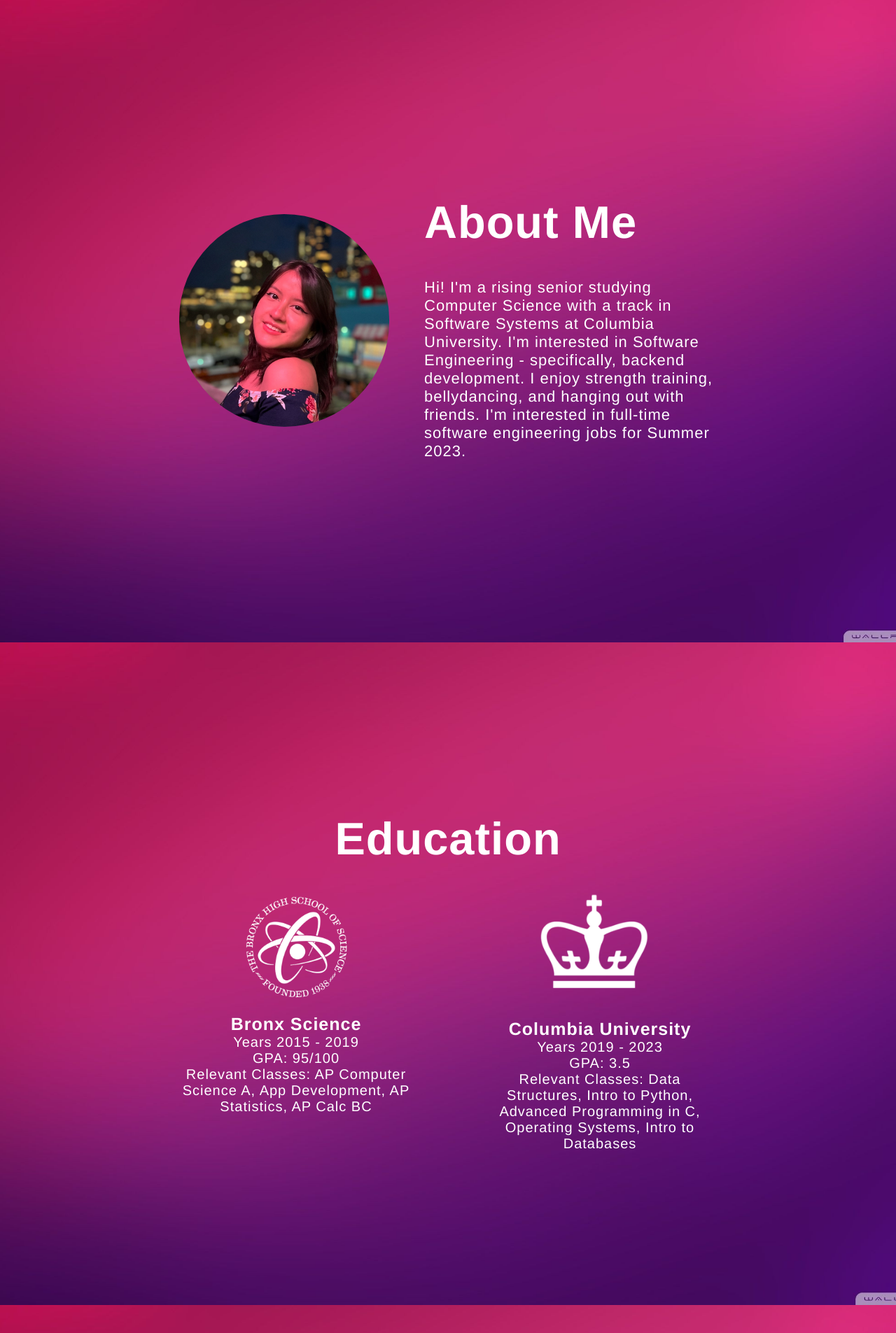
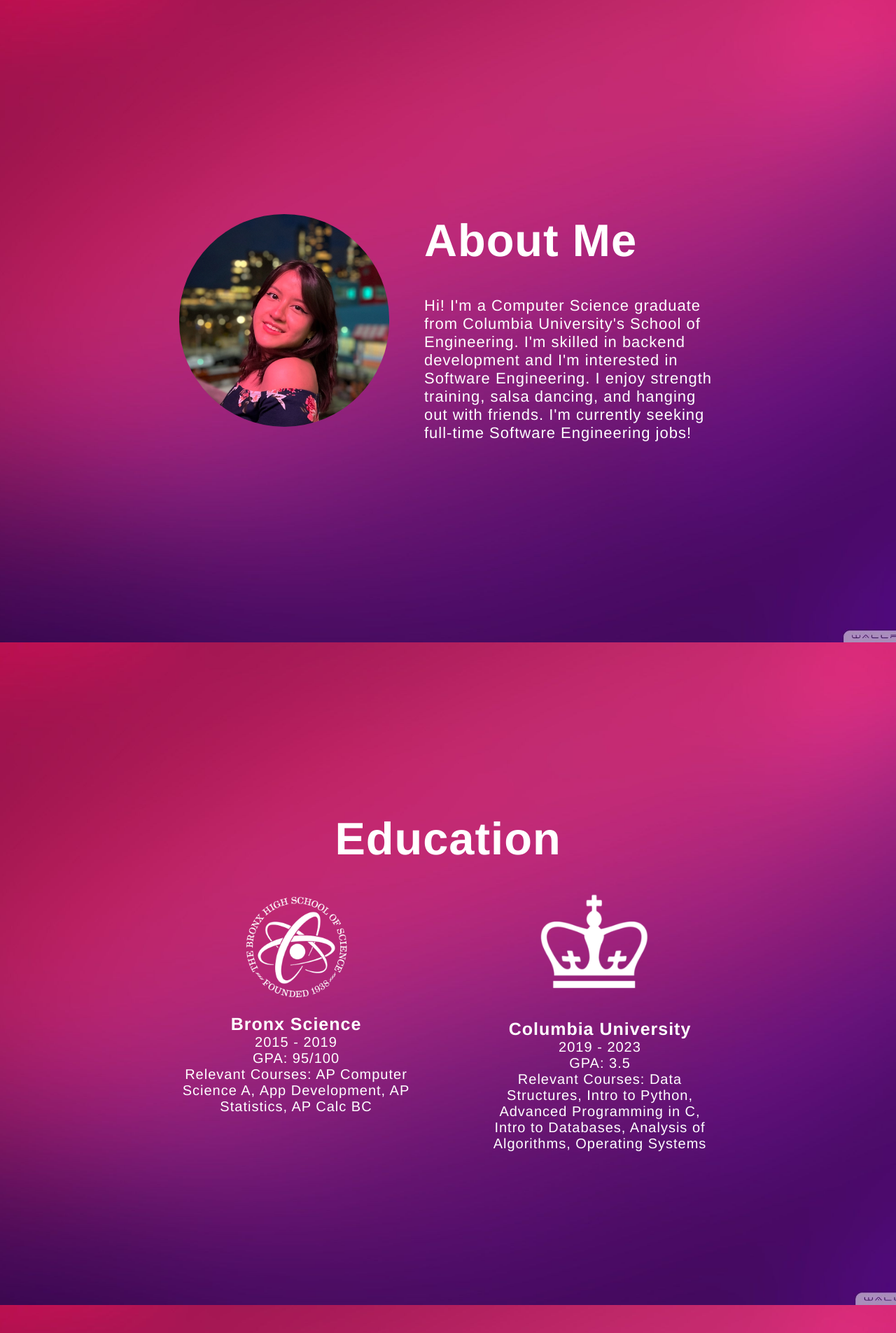
Before and after one commit to rashelrr/mlh-portfolio-project, a Flask app: page / in a window 1280 px wide. Shown: the part 948-2853 px from the top of the page at 70% size. Run offline with Flask 2, Linux system fonts and the light colour scheme; parts of the project's set-up code (start-up, migrations or seed data) failed here and were passed over; some libraries are stand-ins or nearby versions.

Commit message:
Updated about me and education sections

```diff
--- a/app/data.json
+++ b/app/data.json
@@ -1,7 +1,7 @@
 {
     "name" : "Rashel Rojas",
     "university" : "Columbia University",
-    "about_yourself" : "Hi! I'm a rising senior studying Computer Science with a track in Software Systems at Columbia University. I'm interested in Software Engineering - specifically, backend development. I enjoy strength training, bellydancing, and hanging out with friends. I'm interested in full-time software engineering jobs for Summer 2023.",
+    "about_yourself" : "Hi! I'm a Computer Science graduate from Columbia University's School of Engineering. I'm skilled in backend development and I'm interested in Software Engineering. I enjoy strength training, salsa dancing, and hanging out with friends. I'm currently seeking full-time Software Engineering jobs!",
     "education" : [
         {
             "name" : "Bronx Science",
@@ -13,7 +13,7 @@
             "name" : "Columbia University",
             "gpa"  : "3.5",
             "duration" : "2019 - 2023",
-            "classes" : "Data Structures, Intro to Python, Advanced Programming in C, Operating Systems, Intro to Databases"
+            "classes" : "Data Structures, Intro to Python, Advanced Programming in C, Intro to Databases, Analysis of Algorithms, Operating Systems"
         }
     ],
     "experiences" : [
--- a/app/templates/index.html
+++ b/app/templates/index.html
@@ -60,9 +60,9 @@
                         <a href="https://www.bxscience.edu/"><img src="../static/img/bronx_science.png" style="width:150px"></a>
                         <p style="font-size:20px">
                             <b style="font-size:25px">{{education[i]["name"]}}</b> <br>
-                            Years {{education[i]["duration"]}} <br>
+                            {{education[i]["duration"]}} <br>
                             GPA: {{education[i]["gpa"]}} <br>
-                            Relevant Classes: {{education[i]["classes"]}}
+                            Relevant Courses: {{education[i]["classes"]}}
                         </p>
                     </div>
                     {% else %}
@@ -71,9 +71,9 @@
                         <br><br>
                         <p style="font-size:20px">
                             <b style="font-size:25px">{{education[i]["name"]}}</b> <br>
-                            Years {{education[i]["duration"]}} <br>
+                            {{education[i]["duration"]}} <br>
                             GPA: {{education[i]["gpa"]}} <br>
-                            Relevant Classes: {{education[i]["classes"]}}
+                            Relevant Courses: {{education[i]["classes"]}}
                         </p>
                     </div>
                     {% endif %}
```
